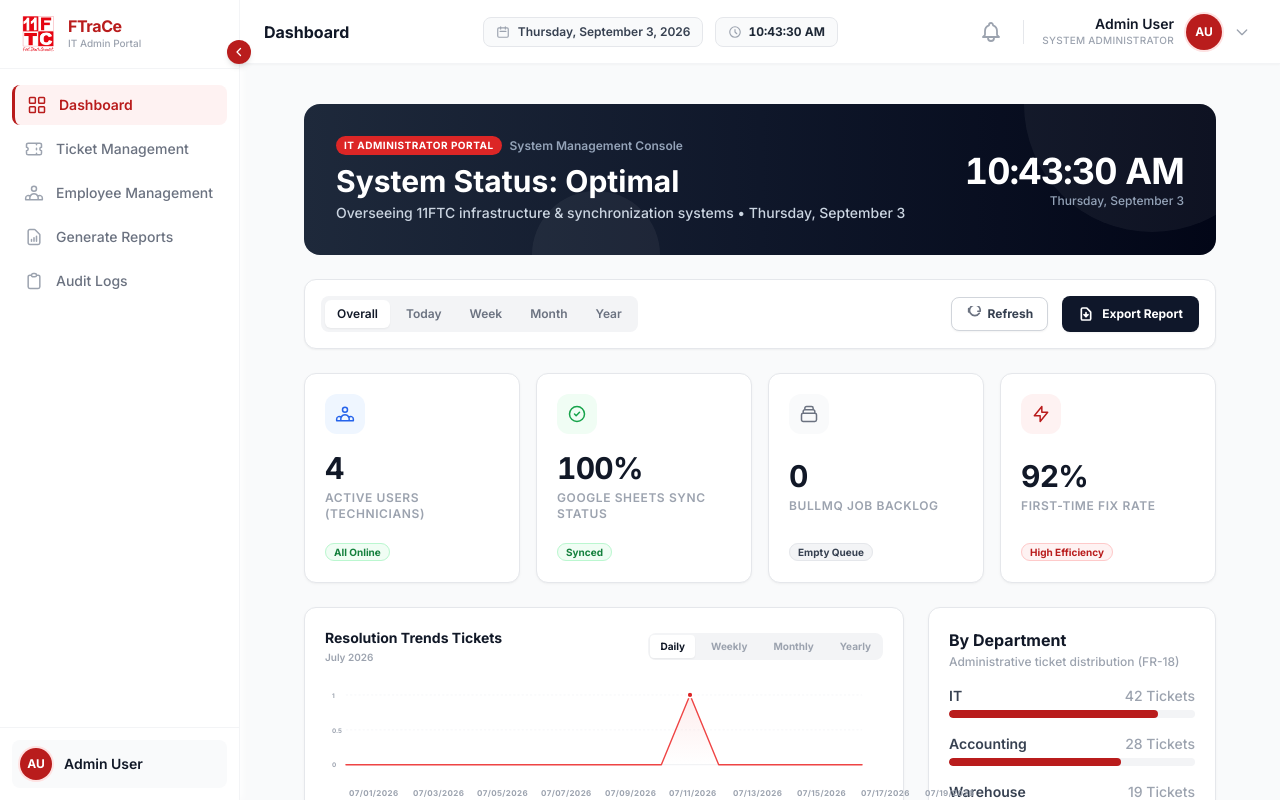
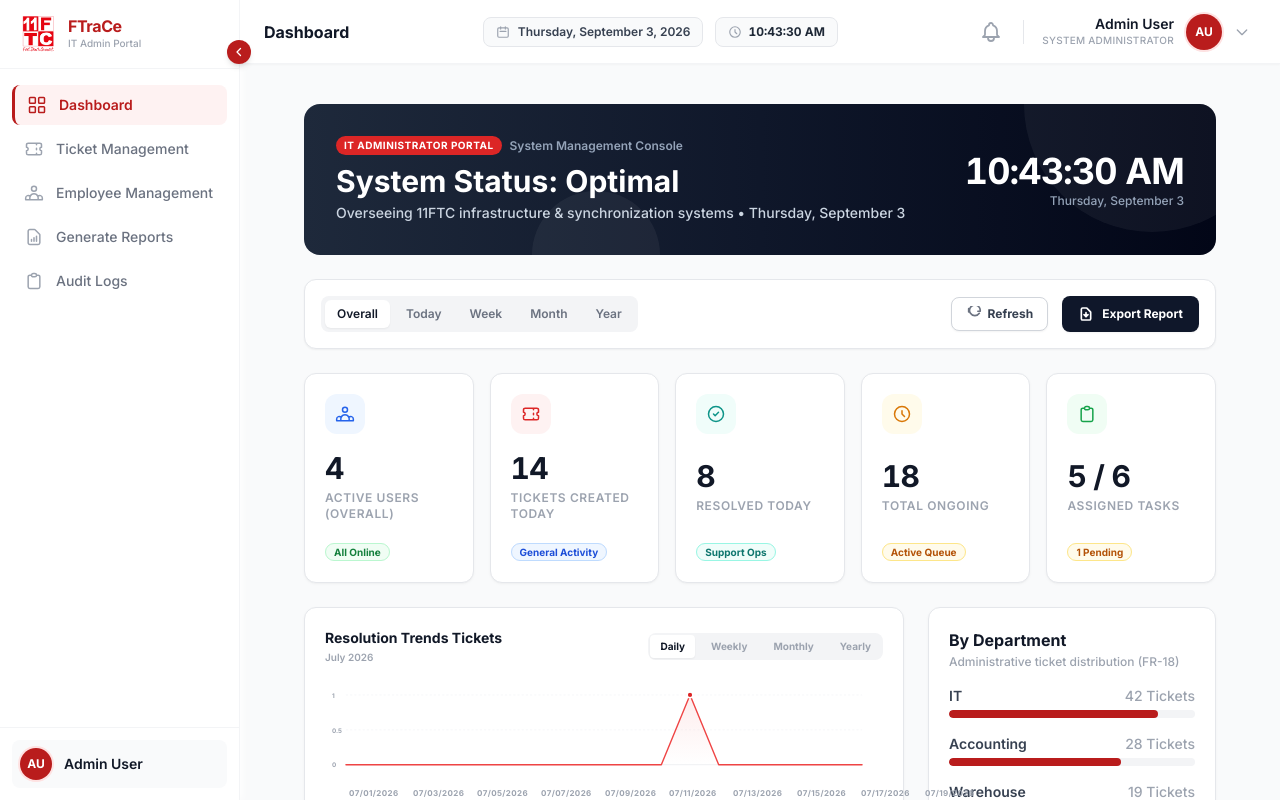
Before and after one commit to kimruds12/11FTC-Ticketing-System, a Next.js app in the folder apps/web/: page /dashboard in a window 1280 px wide. Shown: the top 800 px of the page. Built offline with nearby package versions, Linux system fonts and the light colour scheme.

Commit message:
progress2 for develop-3.0

```diff
--- a/apps/web/src/features/dashboard/AdminDashboard.tsx
+++ b/apps/web/src/features/dashboard/AdminDashboard.tsx
@@ -117,10 +117,10 @@ export default function AdminDashboard() {
         </div>
       </div>
 
-      {/* ── Stat Cards (Restored values as requested) ── */}
-      <div className="grid grid-cols-1 sm:grid-cols-2 lg:grid-cols-4 gap-4">
+      {/* ── Stat Cards — matching IT Staff KPIs + Active Users (Overall) ── */}
+      <div className="grid grid-cols-1 sm:grid-cols-2 lg:grid-cols-5 gap-4">
         <StatCard
-          title="Active Users (Technicians)"
+          title="Active Users (Overall)"
           value="4"
           badge="All Online"
           badgeColor="bg-green-50 text-green-700 border border-green-200"
@@ -134,13 +134,27 @@ export default function AdminDashboard() {
         />
 
         <StatCard
-          title="Google Sheets Sync Status"
-          value="100%"
-          badge="Synced"
-          badgeColor="bg-green-50 text-green-700 border border-green-200"
-          iconBg="bg-green-50"
+          title="Tickets Created Today"
+          value="14"
+          badge="General Activity"
+          badgeColor="bg-blue-50 text-blue-700 border border-blue-200"
+          iconBg="bg-red-50"
           icon={
-            <svg className="w-5 h-5 text-green-600" fill="none" stroke="currentColor" viewBox="0 0 24 24">
+            <svg className="w-5 h-5 text-primary-600" fill="none" stroke="currentColor" viewBox="0 0 24 24">
+              <path strokeLinecap="round" strokeLinejoin="round" strokeWidth={1.8}
+                d="M15 5v2m0 4v2m0 4v2M5 5a2 2 0 00-2 2v3a2 2 0 110 4v3a2 2 0 002 2h14a2 2 0 002-2v-3a2 2 0 110-4V7a2 2 0 00-2-2H5z" />
+            </svg>
+          }
+        />
+
+        <StatCard
+          title="Resolved Today"
+          value="8"
+          badge="Support Ops"
+          badgeColor="bg-teal-50 text-teal-700 border border-teal-200"
+          iconBg="bg-teal-50"
+          icon={
+            <svg className="w-5 h-5 text-teal-600" fill="none" stroke="currentColor" viewBox="0 0 24 24">
               <path strokeLinecap="round" strokeLinejoin="round" strokeWidth={1.8}
                 d="M9 12l2 2 4-4m6 2a9 9 0 11-18 0 9 9 0 0118 0z" />
             </svg>
@@ -148,29 +162,29 @@ export default function AdminDashboard() {
         />
 
         <StatCard
-          title="BullMQ Job Backlog"
-          value="0"
-          badge="Empty Queue"
-          badgeColor="bg-gray-100 text-gray-700 border border-gray-200"
-          iconBg="bg-gray-50"
+          title="Total Ongoing"
+          value="18"
+          badge="Active Queue"
+          badgeColor="bg-amber-50 text-amber-700 border border-amber-200"
+          iconBg="bg-amber-50"
           icon={
-            <svg className="w-5 h-5 text-gray-500" fill="none" stroke="currentColor" viewBox="0 0 24 24">
+            <svg className="w-5 h-5 text-amber-600" fill="none" stroke="currentColor" viewBox="0 0 24 24">
               <path strokeLinecap="round" strokeLinejoin="round" strokeWidth={1.8}
-                d="M19 11H5m14 0a2 2 0 012 2v6a2 2 0 01-2 2H5a2 2 0 01-2-2v-6a2 2 0 012-2m14 0V9a2 2 0 00-2-2M5 11V9a2 2 0 012-2m0 0V5a2 2 0 012-2h6a2 2 0 012 2v2M7 7h10" />
+                d="M12 8v4l3 3m6-3a9 9 0 11-18 0 9 9 0 0118 0z" />
             </svg>
           }
         />
 
         <StatCard
-          title="First-Time Fix Rate"
-          value="92%"
-          badge="High Efficiency"
-          badgeColor="bg-primary-50 text-primary-700 border border-primary-200"
-          iconBg="bg-primary-50"
+          title="Assigned Tasks"
+          value="5 / 6"
+          badge="1 Pending"
+          badgeColor="bg-amber-50 text-amber-700 border border-amber-200"
+          iconBg="bg-green-50"
           icon={
-            <svg className="w-5 h-5 text-primary-700" fill="none" stroke="currentColor" viewBox="0 0 24 24">
+            <svg className="w-5 h-5 text-green-600" fill="none" stroke="currentColor" viewBox="0 0 24 24">
               <path strokeLinecap="round" strokeLinejoin="round" strokeWidth={1.8}
-                d="M13 10V3L4 14h7v7l9-11h-7z" />
+                d="M9 5H7a2 2 0 00-2 2v12a2 2 0 002 2h10a2 2 0 002-2V7a2 2 0 00-2-2h-2M9 5a2 2 0 002 2h2a2 2 0 002-2M9 5a2 2 0 012-2h2a2 2 0 012 2" />
             </svg>
           }
         />
```
